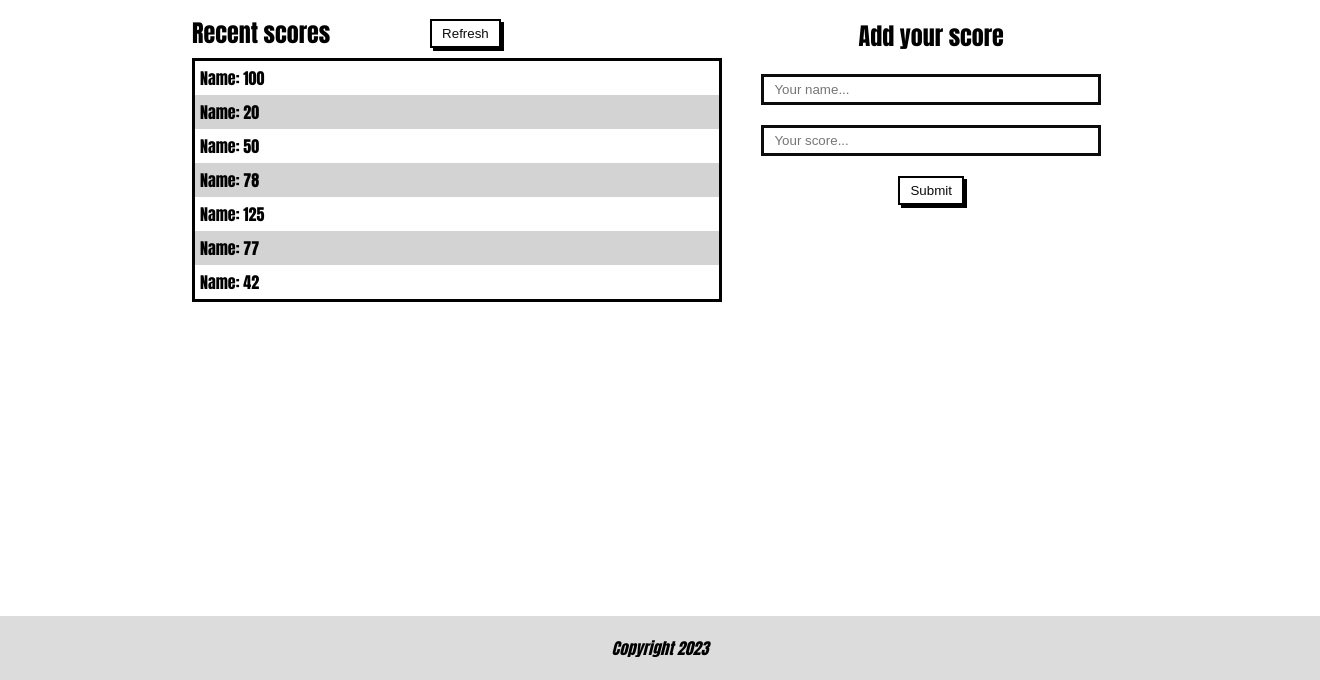
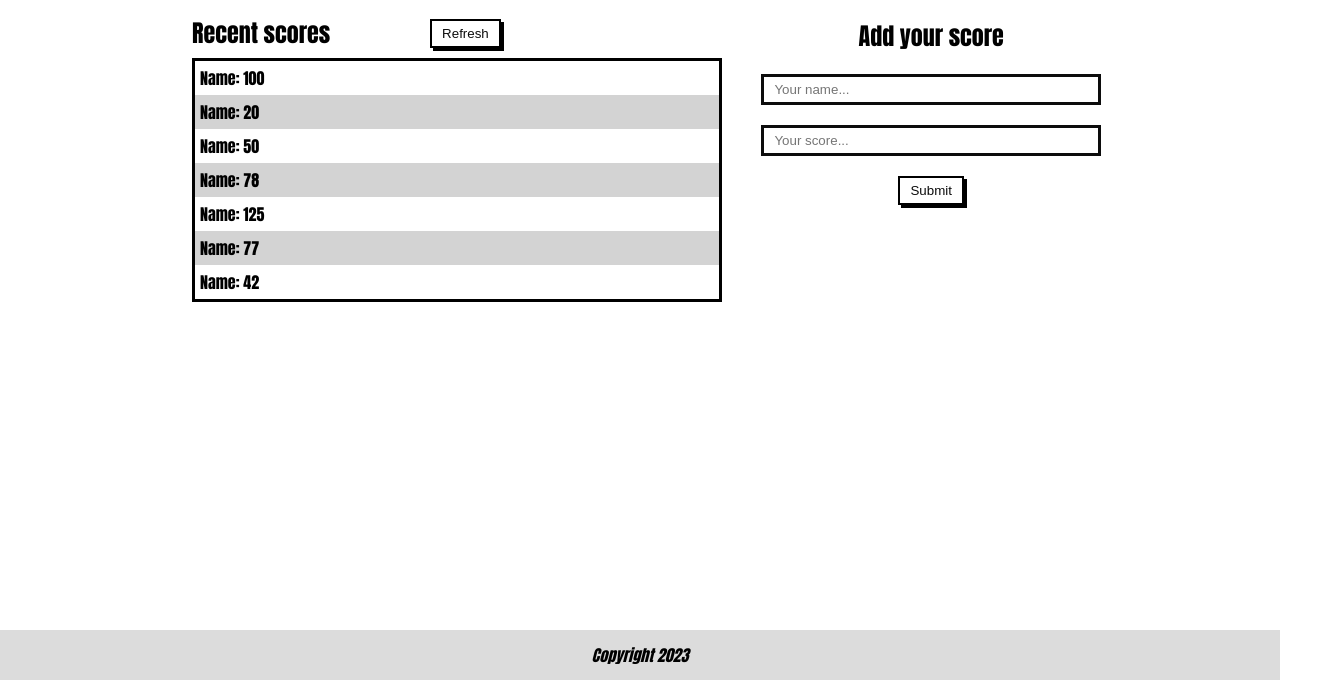
Before and after one commit to microvese-projects/leaderBoard, a website built with webpack: page src/index.html in a window 1280 px wide. Shown: the part 120-800 px from the top of the page, 1320 px wide, since content can reach past the window. Built offline with nearby package versions, Linux system fonts and the light colour scheme.

Commit message:
Add padding to overall container

```diff
--- a/src/style.css
+++ b/src/style.css
@@ -6,6 +6,10 @@
 body {
   background: rgb(255, 255, 255);
   font-family: Impact, Haettenschweiler, 'Arial Narrow Bold', sans-serif;
+}
+
+#container {
+  padding-bottom: 60px;
 }
 
 #page-heading {
@@ -96,12 +100,13 @@ form input {
 }
 
 footer {
-  position: absolute;
+  position: fixed;
   bottom: 0;
   display: flex;
   justify-content: center;
+  align-items: center;
   width: 100vw;
-  padding: 20px;
+  height: 50px;
   font-style: italic;
   background: gainsboro;
 }
```
Also changed, not shown: dist/main.js.
